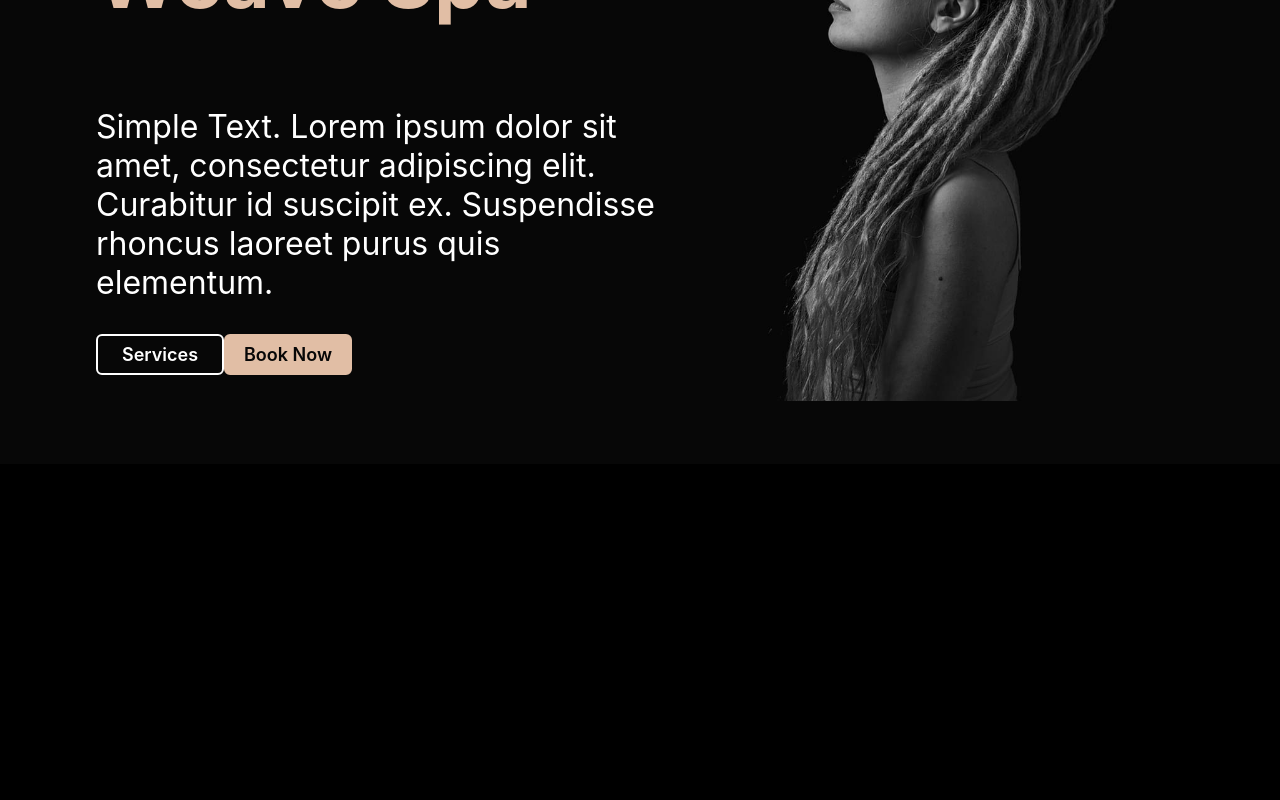
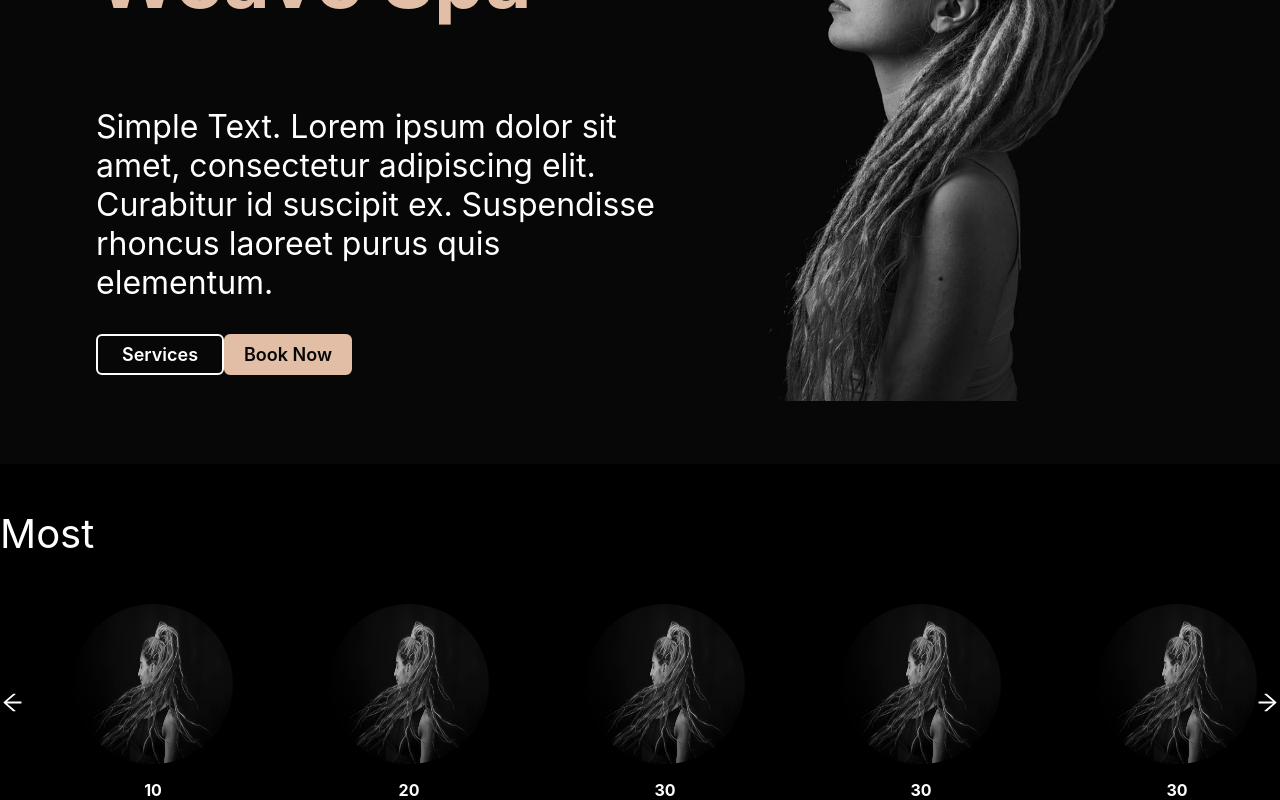
Before and after one commit to MajidHosseinzadeh/corals, a Next.js app: page / in a window 1280 px wide. Shown: the part 454-1254 px from the top of the page. Before the commit the page ends 918 px from the top, so only its background shows below. Built offline with nearby package versions, Linux system fonts and the light colour scheme.

Commit message:
CardItems Completed

```diff
--- /dev/null
+++ b/components/rare/CardItems.js
@@ -0,0 +1,211 @@
+import Image from 'next/image';
+import { useRef, useState } from 'react';
+import { AiOutlineArrowLeft, AiOutlineArrowRight } from 'react-icons/ai';
+import styled from 'styled-components';
+import { Typography } from '../common/Typography';
+
+
+
+const CartContainer = styled.div`
+  align-items: center;
+  width: 100%;
+`;
+
+const Wrapper = styled.div`
+  position: relative;
+
+`;
+
+const Container = styled.div`
+  display: flex;
+  flex-direction: row;
+  display: flex;
+  margin-top: 10px;
+  margin-left: 25px;
+  margin-right: 25px;
+  width: max-content;
+  transform: translateX(0px);
+  transition: all 1s ease;
+`
+
+const ProductCard = styled.div`
+  display: flex;
+  flex-direction: column;
+  align-items: center;
+  margin: 0 3rem;
+`;
+
+const ProductImage = styled(Image)`
+  width: 10rem;
+  height: 10rem;
+  border-radius: 50%;
+`;
+
+const ProductPrice = styled.span`
+  margin-top: 1rem;
+  font-size: 1rem;
+  font-weight: bold;
+  color: white;
+`;
+
+const ArrowLeft = styled(AiOutlineArrowLeft)`
+    color: white;
+    width: 25px;
+    height: 25px;
+    position: absolute;
+    z-index: 99;
+    top: 0;
+    bottom: 0;
+    margin: auto;
+    cursor: pointer;
+    left: 0;
+`
+const ArrowRight = styled(AiOutlineArrowRight)`
+    color: white;
+    width: 25px;
+    height: 25px;
+    position: absolute;
+    z-index: 99;
+    top: 0;
+    bottom: 0;
+    margin: auto;
+    cursor: pointer;
+    right: 0;
+`
+
+const items = [
+  {
+    id: 1,
+    src: "/footer.jpg",
+    width: 200,
+    height: 200,
+    price: 10,
+  },
+  {
+    id: 2,
+    src: "/footer.jpg",
+    width: 200,
+    height: 200,
+    price: 20,
+  },
+  {
+    id: 3,
+    src: "/footer.jpg",
+    width: 200,
+    height: 200,
+    price: 30,
+  },
+  {
+    id: 4,
+    src: "/footer.jpg",
+    width: 200,
+    height: 200,
+    price: 30,
+  },
+  {
+    id: 5,
+    src: "/footer.jpg",
+    width: 200,
+    height: 200,
+    price: 30,
+  },
+  {
+    id: 6,
+    src: "/footer.jpg",
+    width: 200,
+    height: 200,
+    price: 30,
+  },
+  {
+    id: 12,
+    src: "/footer.jpg",
+    width: 200,
+    height: 200,
+    price: 30,
+  },
+  {
+    id: 7,
+    src: "/footer.jpg",
+    width: 200,
+    height: 200,
+    price: 30,
+  },
+  {
+    id: 8,
+    src: "/footer.jpg",
+    width: 200,
+    height: 200,
+    price: 30,
+  },
+  {
+    id: 9,
+    src: "/footer.jpg",
+    width: 200,
+    height: 200,
+    price: 30,
+  },
+  {
+    id: 10,
+    src: "/footer.jpg",
+    width: 200,
+    height: 200,
+    price: 900,
+  },
+
+  {
+    id: 11,
+    src: "/footer.jpg",
+    width: 200,
+    height: 200,
+    price: 1000,
+  },
+
+
+];
+
+const Cart = () => {
+  const [isMoving, setIsMoving] = useState(false);
+  const [slideNumber, setSlideNumber] = useState(0);
+
+  const listRef = useRef();
+
+  const handleClick = (direction) => {
+    let distance = listRef.current.getBoundingClientRect().x - 50;
+    if (direction === "left" && slideNumber > -1 && !isMoving) {
+      setIsMoving(true);
+      setSlideNumber(slideNumber - 1);
+      listRef.current.style.transform = `translateX(${256 + distance}px)`;
+      setTimeout(set, 1000);
+    }
+    if (direction === "right" && slideNumber < 6 && !isMoving) {
+      setIsMoving(true);
+      setSlideNumber(slideNumber + 1);
+      listRef.current.style.transform = `translateX(${-256 + distance}px)`;
+      setTimeout(set, 1000);
+    }
+  };
+
+  function set(){
+    setIsMoving(false);
+  }
+
+  return (
+    <CartContainer>
+      <Typography color='white' fontSize='40px'>Most</Typography>
+      <Wrapper >
+        <ArrowLeft onClick={() => handleClick("left")} />
+        <Container ref={listRef}>
+          {items.map((item, index) => (
+            <ProductCard key={item.id}>
+              <ProductImage alt="" src={item.src} width={item.width} height={item.height} />
+              <ProductPrice>{item.price}</ProductPrice>
+            </ProductCard>
+          ))}
+        </Container>
+        <ArrowRight onClick={() => handleClick("right")} />
+      </Wrapper>
+    </CartContainer>
+  );
+};
+
+export default Cart;
--- a/pages/index.js
+++ b/pages/index.js
@@ -1,13 +1,36 @@
 
 import { Button } from '@/components/common/Button'
-import Dreadlocks from '@/components/rare/navbar/Dreadlocks'
+import Cart from '@/components/rare/CardItems'
+import Dreadlocks from '@/components/rare/Dreadlocks'
 import Navbar from '@/components/rare/navbar/Navbar'
+
+
+// const items = [
+//   { id: 1, src: '/footer.jpg', price: 10, width: 1618, height: 1080, },
+//   { id: 2, src: '/footer.jpg', price: 20, width: 1618, height: 1080, },
+//   { id: 4, src: '/footer.jpg', price: 30, width: 1618, height: 1080, },
+//   { id: 5, src: '/footer.jpg', price: 30, width: 1618, height: 1080, },
+//   { id: 6, src: '/footer.jpg', price: 30, width: 1618, height: 1080, },
+//   { id: 7, src: '/footer.jpg', price: 30, width: 1618, height: 1080, },
+//   { id: 8, src: '/footer.jpg', price: 30, width: 1618, height: 1080, },
+// ];
+// {items.map((item, index) => (
+//   <CartItem key={item.id} style={{ marginLeft: index === cartPosition ? 0 : '16px' }}>
+//     <CartItemName>{item.name}</CartItemName>
+//     <CartItemPrice>{item.price}</CartItemPrice>
+//   </CartItem>
+// ))}
+{/* <ProductCard>
+  <ProductImage src="/footer.jpg" width={1618} height={1080} />
+  <ProductPrice>$10</ProductPrice>
+</ProductCard> */}
 
 const Home = () => {
   return (
     <div>
-      <Navbar/>
-      <Dreadlocks/>
+      <Navbar />
+      <Dreadlocks />
+      <Cart />
     </div>
   )
 }
--- a/pages/login/index.js
+++ b/pages/login/index.js
@@ -103,7 +103,7 @@ const index = () => {
                     </InputContainer>
                 </InputFlex>
                 <Button type="submit" disabled={isSubmitting} name='Login' size='14rem' font="12px" background="#E1BEA5" color="#070707" border="#E1BEA5" hoverb="white" hoverc="#070707" hoverborder="#070707" />
-                <SLink href="/register" margin="20px 0px 0px 0px">
+                <SLink href="/forgot" margin="20px 0px 0px 0px">
                         forgot password ?
                 </SLink>
             </LoginForm>
```
Also changed, not shown: pages/forgot/index.js (added, +9 -0 lines), components/rare/Dreadlocks.js (renamed from components/rare/navbar/Dreadlocks.js).
